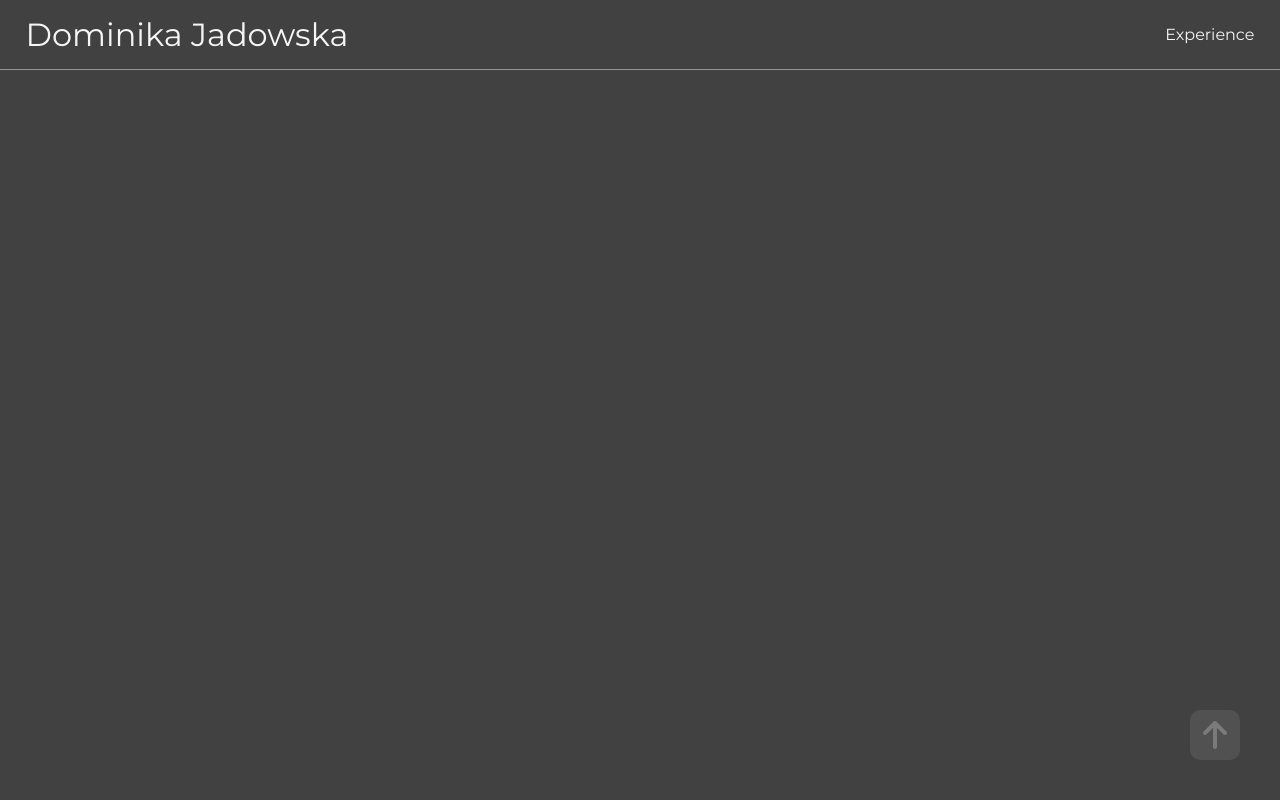
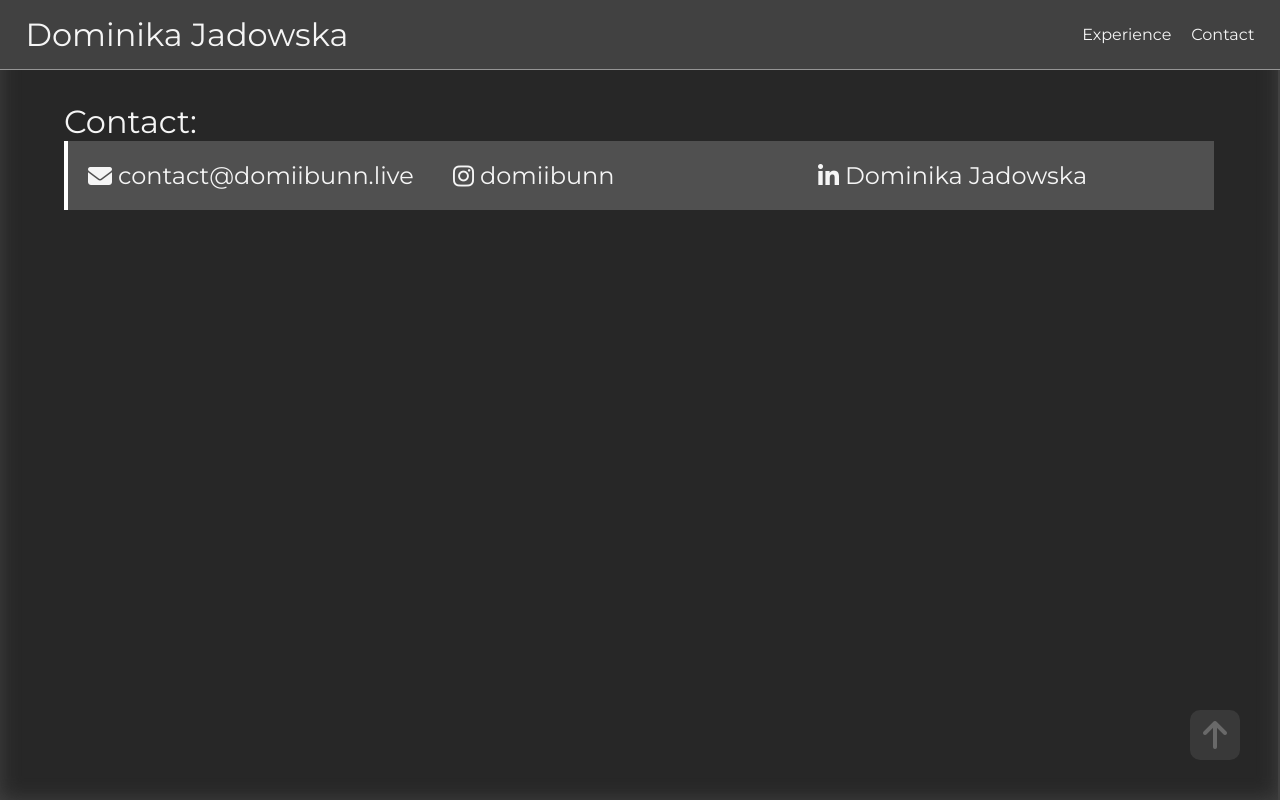
Before and after one commit to DomiiBunn/DomiiBunn, a Vue app: page /contact in a window 1280 px wide. Built offline with nearby package versions, Linux system fonts and the light colour scheme.

Commit message:
Update icon and add contact

```diff
--- a/src/components/navBar.vue
+++ b/src/components/navBar.vue
@@ -5,7 +5,9 @@
       <router-link to="/cv">Experience</router-link>
 
       <!-- <router-link to="/projects">Projects</router-link>
+
       <router-link to="/about">About</router-link> -->
+      <router-link to="/contact">Contact</router-link>
     </div>
   </nav>
 </template>
--- a/src/router/index.js
+++ b/src/router/index.js
@@ -2,6 +2,7 @@ import Vue from "vue";
 import VueRouter from "vue-router";
 import HomeView from "../views/HomeView.vue";
 import CV from "@/views/CV.vue";
+import ContactView from "@/views/ContactView.vue";
 
 Vue.use(VueRouter);
 
@@ -15,6 +16,11 @@ const routes = [
     path: "/cv",
     name: "cv",
     component: CV,
+  },
+  {
+    path: "/contact",
+    name: "contact",
+    component: ContactView,
   },
   {
     path: "/about",
--- /dev/null
+++ b/src/views/ContactView.vue
@@ -0,0 +1,51 @@
+<template>
+  <div class="page-content">
+    <div class="section-title">Contact:</div>
+    <div class="page-section">
+      <div class="section-listing-sm">
+        <a
+          v-for="(contact, index) in contacts"
+          :key="index"
+          class="listing-item-sm font-medium"
+          target="_blank"
+          :href="contact.value"
+        >
+          <i :class="contact.icon"></i>
+          <div class="listing-text">{{ contact.text }}</div>
+        </a>
+      </div>
+    </div>
+  </div>
+</template>
+
+<script>
+export default {
+  data() {
+    return {
+      contacts: [
+        {
+          icon: "fa-solid fa-envelope",
+          text: "contact@domiibunn.live",
+          value: "mailto:contact@domiibunn.live",
+        },
+        {
+          icon: "fa-brands fa-instagram",
+          text: "domiibunn",
+          value: "https://www.instagram.com/domiibunn/",
+        },
+        {
+          icon: "fa-brands fa-linkedin-in",
+          text: "Dominika Jadowska",
+          value: "https://www.linkedin.com/in/dominika-jadowska-204708231/",
+        },
+      ],
+    };
+  },
+};
+</script>
+
+<style lang="scss" scoped>
+.font-medium {
+  font-size: 1.5rem;
+}
+</style>
```
Also changed, not shown: public/fav.png.
